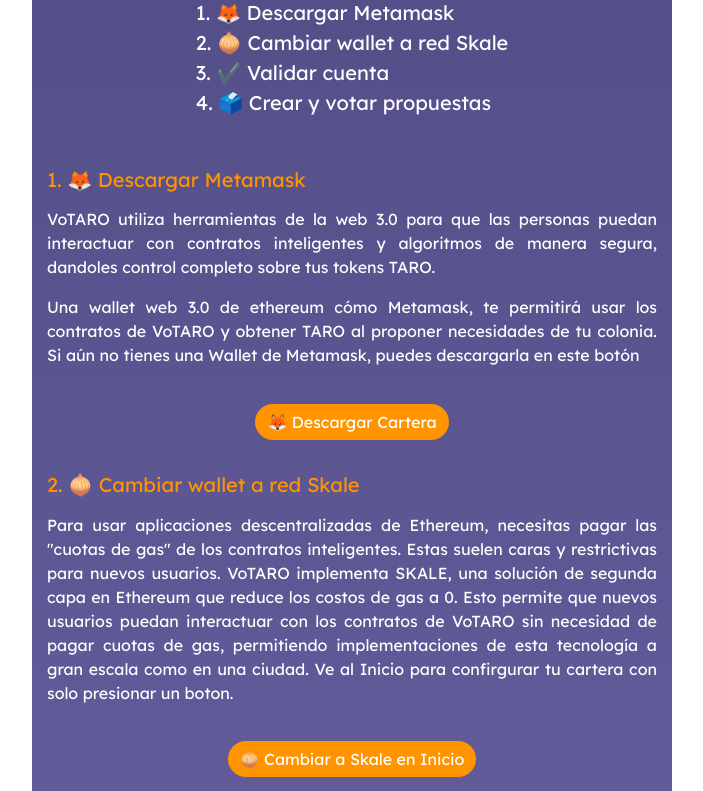
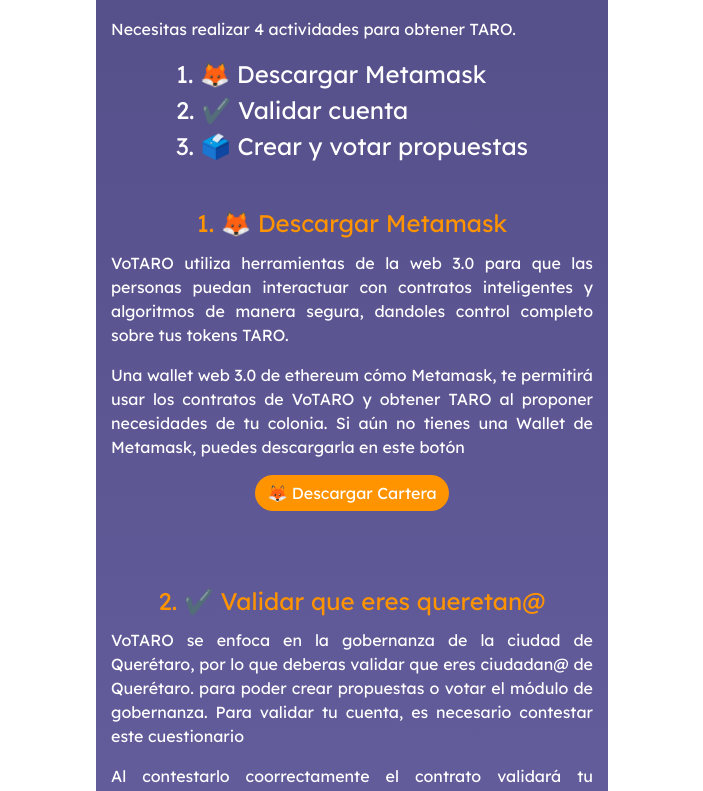
Before and after one commit to zenbitETH/Ciudades-DAO, a React (Create React App) app in the folder frontend/: page /about in a window 1280 px wide. Shown: the part 1562-2353 px from the top of the page, without its empty margins (288-991 px from the left). Built offline with nearby package versions, Linux system fonts and the light colour scheme.

Commit message:
About typo and style fix

```diff
--- a/frontend/src/components/About.js
+++ b/frontend/src/components/About.js
@@ -39,36 +39,36 @@ const About = () => {
       <div className="orange">🧰 What do I need to get $ TARO?</div>
       <div className="main">You need to do 4 activities to get TARO.</div>
        <div className="text-medium-left">
-          <div className="aboutC">1. 🦊 Download Metamask</div>
-          <div className="aboutC" >2. 🧅 Switch to Skale Network</div>
-          <div className="aboutC">3. ✔️ Get Validated</div>
-          <div className="aboutC" >4. 🗳️ Create and Vote on proposals </div>
+          <div className="aboutB">1. 🦊 Download Metamask</div>
+          {/*<div className="aboutC" >2. 🧅 Switch to Skale Network</div>*/}
+          <div className="aboutB">2. ✔️ Get Validated</div>
+          <div className="aboutB" >3. 🗳️ Create and Vote on proposals </div>
         </div>
       <div className="main">
-      <div className="aboutCo">1. 🦊 Downlad Wallet</div>
+      <div className="aboutCo">1. 🦊 Download Wallet</div>
       <p> VoTARO uses web 3.0 tools so that people can interact with smart contracts
           and algorithms safely, giving them complete control over their TARO tokens. </p>
        <p> An ethereum web 3.0 wallet such as Metamask, will allow you to use VoTARO contracts and obtain TARO by proposing the needs of your neighborhood.
          If you don't have a Metamask Wallet yet, you can download it from this button </p>
         <div className ="submitbutton"><Button className="aboutbutton" href="https://metamask.io" > 🦊 Download Cartera</Button></div>
 
-      <div className="aboutCo">2. 🧅 Switch to SKALE network</div>
+      {/*<div className="aboutCo">2. 🧅 Switch to SKALE network</div>
        <p>
        To use decentralized Ethereum applications, you need to pay the "gas fees" for smart contracts. These are usually expensive
           and restrictive for new users. VoTARO implements SKALE, a second layer solution on Ethereum that reduces gas costs to 0.
           <p>This allows that new users can interact with VoTARO contracts without having to pay gas fees, allowing implementations of this technology
           on a large scale as in a city. Go to Home to configure your wallet with a signle click.</p>
        </p>
-       <div className ="submitbutton"><Button className="aboutbutton" href="/" > 🧅 Switcht to SKALE on home</Button></div>
-       <div className="aboutCo">3. ✔️ Get validated</div>
+      <div className ="submitbutton"><Button className="aboutbutton" href="/" > 🧅 Switcht to SKALE on home</Button></div>}*/}
+       <div className="aboutCo">2. ✔️ Get validated</div>
        <p>
-          VoTARO focuses on the governance of Querétaro City, so you must validate that you are a citizen of Queréaro
+          VoTARO focuses on the governance of Querétaro City, so you must validate that you are a citizen of Querétaro
           to be able to create proposals or vote the governance module. To validate your account, it is necessary to answer this quiz. </p>
         <p> When you answer it correctly, the contract will validate your address and you will receive from 20 to 100 TARO, depending on the answers
          correct.
        </p>
        <div className ="submitbutton"><Button className="aboutbutton" href="Quiz" >✔️ Validate address</Button></div>
-       <div className="aboutCo">4. 🗳️ Create and Vote on proposals</div>
+       <div className="aboutCo">3. 🗳️ Create and Vote on proposals</div>
        <p> The city needs you! generate proposals for activities, public works or needs that you have identified in your community Make proposals,
           vote for them and make them come true to get more TARO. Proposals will be available for 3 days to be voted on. </p>
          <p> You will receive 20 TAROs for each proposal you make, but the reward will only be valid for the first 5 proposals. Then you can create proposals
@@ -118,10 +118,10 @@ const About = () => {
       <div className="orange">🧰 ¿Cómo obtengo $TARO?</div>
       <div className="main">Necesitas realizar 4 actividades para obtener TARO.</div>
        <div className="text-medium-left">
-          <div className="aboutC">1. 🦊 Descargar Metamask</div>
-          <div className="aboutC" >2. 🧅 Cambiar wallet a red Skale </div>
-          <div className="aboutC">3. ✔️ Validar cuenta</div>
-          <div className="aboutC" >4. 🗳️ Crear y votar propuestas </div>
+          <div className="aboutB">1. 🦊 Descargar Metamask</div>
+          {/*<div className="aboutC" >2. 🧅 Cambiar wallet a red Skale </div>*/}
+          <div className="aboutB">2. ✔️ Validar cuenta</div>
+          <div className="aboutB" >3. 🗳️ Crear y votar propuestas </div>
         </div>
       <div className="main">
       <div className="aboutCo">1. 🦊 Descargar Metamask</div>
@@ -131,23 +131,24 @@ const About = () => {
         Si aún no tienes una Wallet de Metamask, puedes descargarla en este botón</p>
         <div className ="submitbutton"><Button className="aboutbutton" href="https://metamask.io" > 🦊 Descargar Cartera</Button></div>
 
-      <div className="aboutCo">2. 🧅 Cambiar wallet a red Skale</div>
+
+      {/*<div className="aboutCo">2. 🧅 Cambiar wallet a red Skale</div>
        <p>
          Para usar aplicaciones descentralizadas de Ethereum, necesitas pagar las "cuotas de gas" de los contratos inteligentes. Estas suelen caras
          y restrictivas para nuevos usuarios. VoTARO implementa SKALE, una solución de segunda capa en Ethereum que reduce los costos de gas a 0. Esto permite
          que nuevos usuarios puedan interactuar con los contratos de VoTARO sin necesidad de pagar cuotas de gas, permitiendo implementaciones de esta tecnología
          a gran escala como en una ciudad. Ve al Inicio para confirgurar tu cartera con solo presionar un boton.
        </p>
-       <div className ="submitbutton"><Button className="aboutbutton" href="/" > 🧅 Cambiar a Skale en Inicio</Button></div>
-       <div className="aboutCo">3. ✔️ Validar que eres queretan@</div>
+       <div className ="submitbutton"><Button className="aboutbutton" href="/" > 🧅 Cambiar a Skale en Inicio</Button></div>*/}
+       <div className="aboutCo">2. ✔️ Validar que eres queretan@</div>
        <p>
-         VoTARO se enfoca en la gobernanza de la ciudad de Querétaro, por lo que deberas validar que eres ciudadan@ de Queréaro.
+         VoTARO se enfoca en la gobernanza de la ciudad de Querétaro, por lo que deberas validar que eres ciudadan@ de Querétaro.
          para poder crear propuestas o votar el módulo de gobernanza. Para validar tu cuenta, es necesario contestar este cuestionario</p>
        <p>Al contestarlo coorrectamente el contrato validará tu dirección y recibiras de 20 a 100 TARO, dependiendo de las respuestas
         correctas.
        </p>
        <div className ="submitbutton"><Button className="aboutbutton" href="Quiz" >✔️ Validar cuenta</Button></div>
-       <div className="aboutCo">4. 🗳️ Crear y votar propuestas</div>
+       <div className="aboutCo">3. 🗳️ Crear y votar propuestas</div>
        <p>¡La ciudad te necesita! genera propuestas de actividades, obras públicas o necesidades que hayas identificado en tu comunidad Realiza propuestas,
          vota por ellas y hazlas realidad para obtener más TARO. Las propuestas estarán disponibles por 3 días para ser votadas.</p>
         <p>Recibirás 20 TARO por cada propuesta que realices, pero la recompensa solo será valida por las primeras 5 propuestas. Después puedes crear propuestas
--- a/frontend/src/styles/Home.css
+++ b/frontend/src/styles/Home.css
@@ -88,7 +88,7 @@
 .about {
   border-radius: 25px;
   width:100%;
-  max-width: 50%;
+  max-width: 40%;
   min-width: 425px !important;
   margin: 3% auto;
   padding-top: 1%;
@@ -193,7 +193,7 @@ a.alt:hover {
 
 .aboutbutton {
   border-radius: 25px !important;
-  margin-top: 3%;
+  margin-bottom: 10%;
   border: none !important;
   display: flex !important;
   justify-content: center !important;
@@ -396,6 +396,7 @@ a.dropdown-item:hover {
 .main  {
   width: 100%;
   font-family: 'Lexend Deca', sans-serif;
+  font-size: 1em;
   text-align: justify !important;
   text-justify: inter-word !important;
   box-sizing: border-box !important;
@@ -538,13 +539,18 @@ a.dropdown-item:hover {
 
 .aboutC {
   text-align: left !important;
-  font-size: 20px !important;
+  font-size: 1  em !important;
+  color: #ffffff;
+}
+.aboutB {
+  text-align: left !important;
+  font-size: 1.5em !important;
   color: #ffffff;
 }
 .aboutCo {
-  text-align: left !important;
+  text-align: center !important;
   margin-bottom: 2%;
-  font-size: 20px !important;
+  font-size: 1.5em !important;
   color: #FF9400;
 }
 
```
